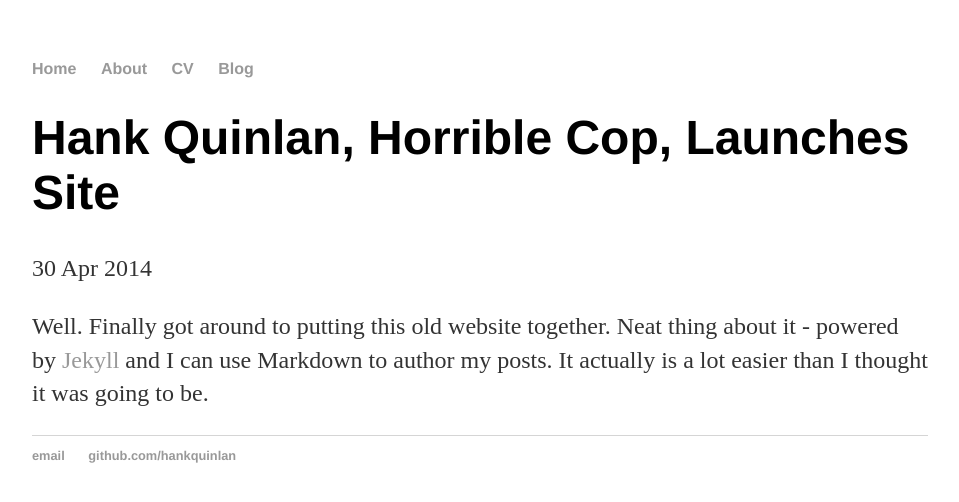
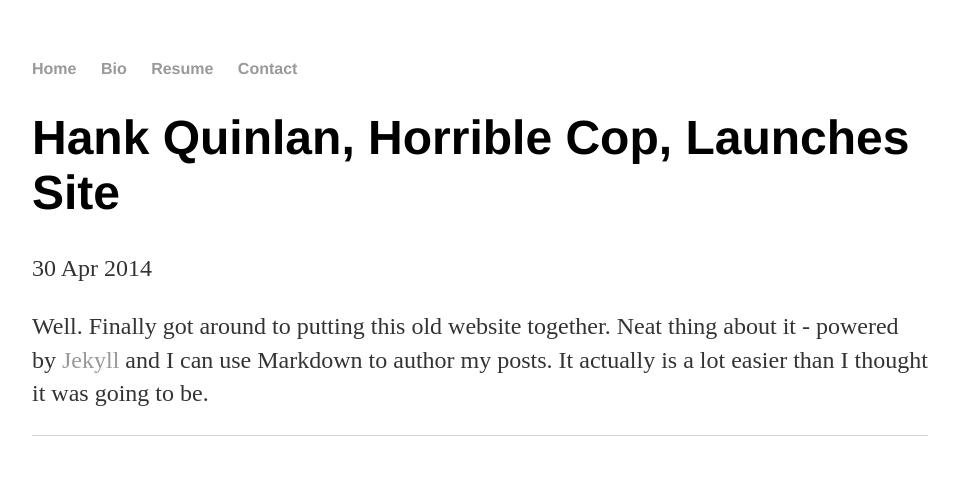
Before and after one commit to leemlb06pmi/leemlb06pmi.github.io, a Jekyll site: the page built from _posts/2014-04-30-hank-quinlan-site-launched.md, in a window 1280 px wide. Shown: the top 502 px of the page, without its empty margins (160-1119 px from the left). Built offline with Jekyll 4.4.1, drawn with Linux system fonts in a browser that asks for light colours.

Commit message:
Update default.html

```diff
--- a/_layouts/default.html
+++ b/_layouts/default.html
@@ -9,9 +9,9 @@
 			<nav>
 	    		<ul>
 	        		<li><a href="/">Home</a></li>
-		        	<li><a href="/about">About</a></li>
-	        		<li><a href="/cv">CV</a></li>
-	        		<li><a href="/blog">Blog</a></li>
+		        	<li><a href="/bio">Bio</a></li>
+	        		<li><a href="/resume">Resume</a></li>
+	        		<li><a href="/contact">Contact</a></li>
 	    		</ul>
 			</nav>
 			<div class="container">
@@ -21,8 +21,8 @@
 			</div><!-- /.container -->
 			<footer>
 	    		<ul>
-	        		<li><a href="mailto:hankquinlanhub@gmail.com">email</a></li>
-	        		<li><a href="https://github.com/hankquinlan">github.com/hankquinlan</a></li>
+	        		<!--<li><a href="mailto:hankquinlanhub@gmail.com">email</a></li>-->
+	        		<!--<li><a href="https://github.com/hankquinlan">github.com/hankquinlan</a></li>-->
 				</ul>
 			</footer>
 		</body>
```
